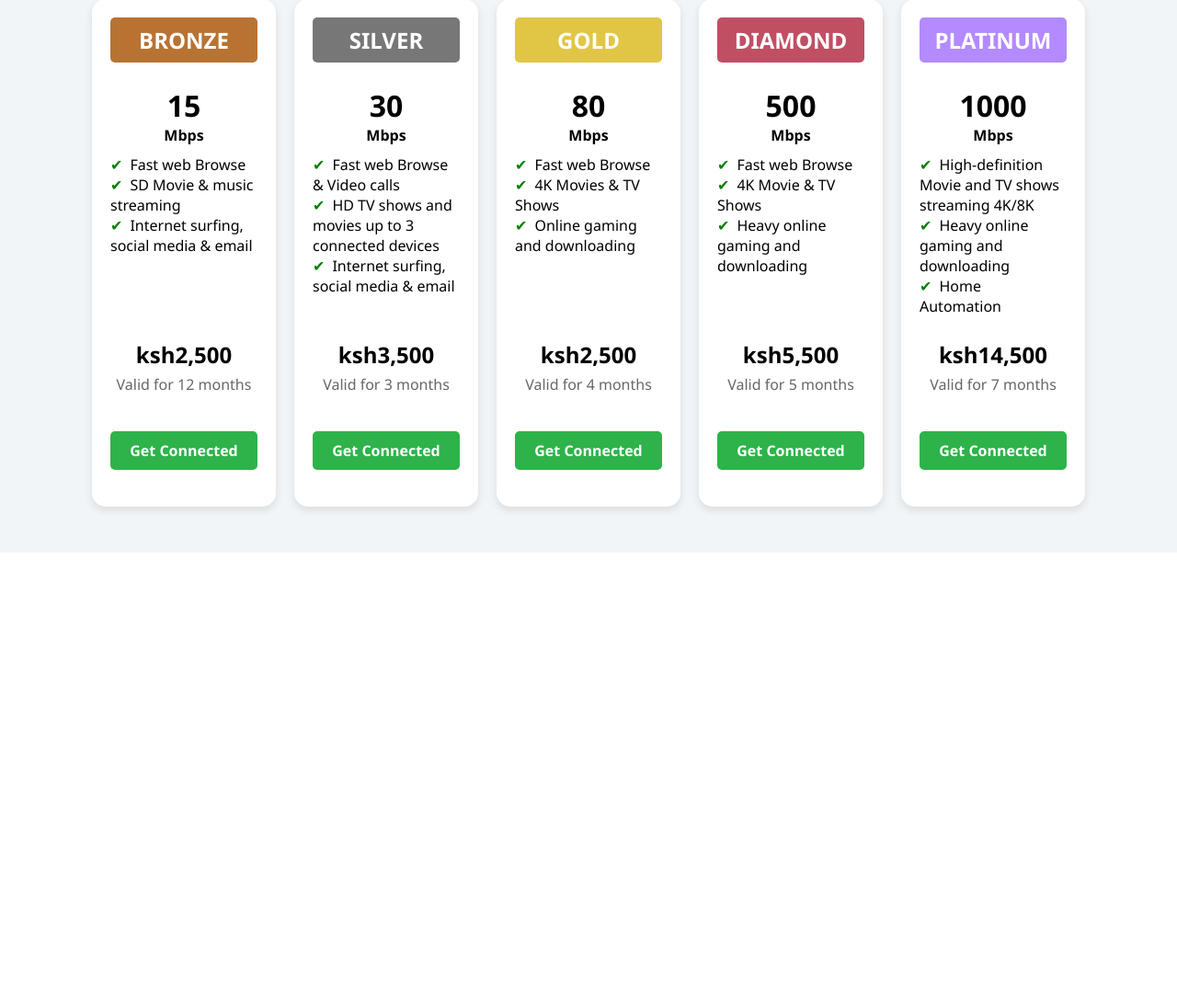
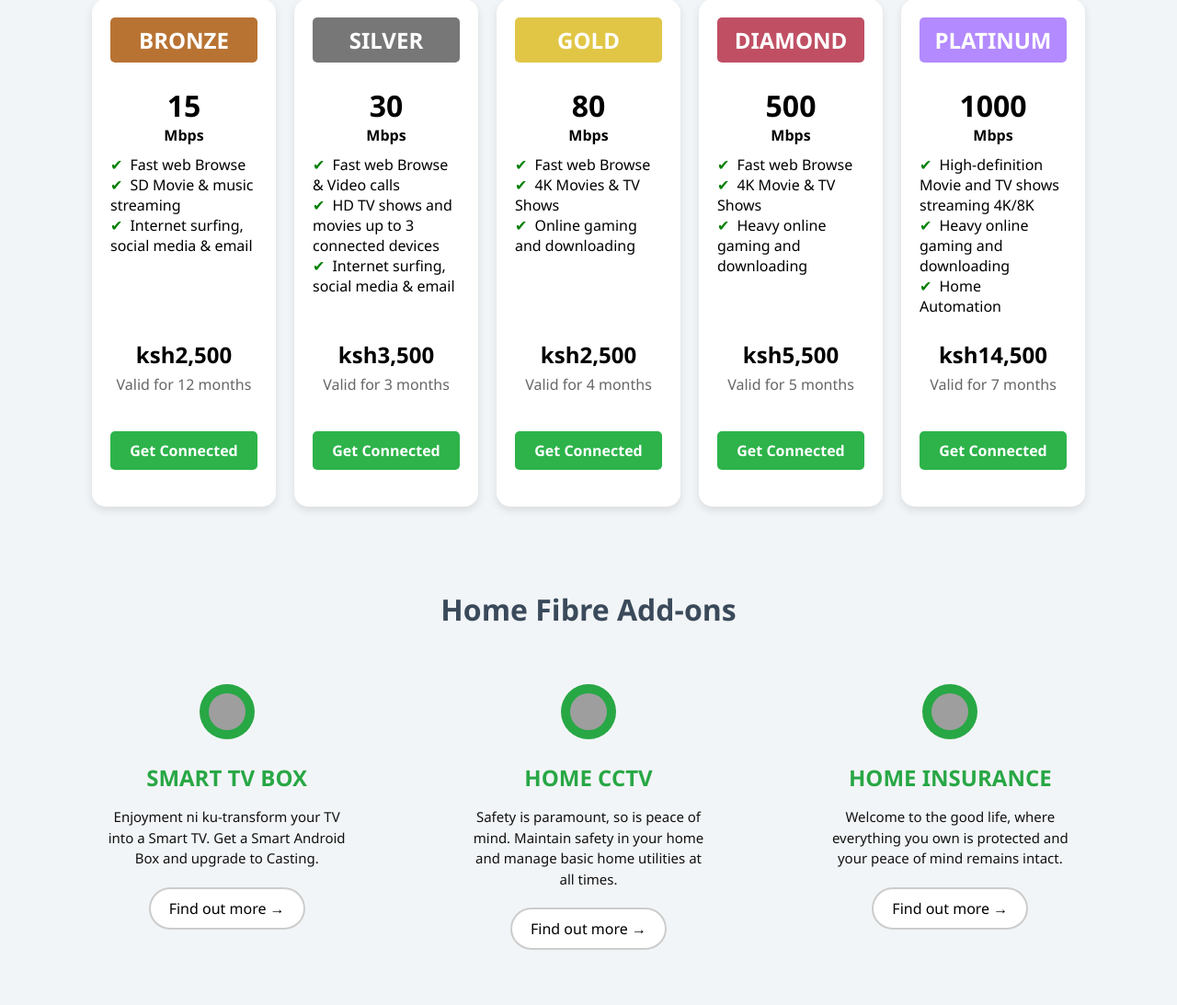
Before and after one commit to ezzydoveyrn/zionNetworksLTD, a PHP site: page / in a window 1280 px wide. Shown: the part 1627-2720 px from the top of the page at 92% size. Before the commit the page ends 2228 px from the top, so only its background shows below. Run offline with PHP 8.4, Linux system fonts and the light colour scheme; grey boxes are pictures that could not be loaded.

Commit message:
add adons

```diff
--- a/index.html
+++ b/index.html
@@ -23,6 +23,7 @@
   <link rel="manifest" href="/manifest.json">
   <link rel="stylesheet" href="stylesheet/areacheck.form.css">
   <link rel="stylesheet" href="stylesheet/packagesection.main.css">
+  <link rel="stylesheet" href="stylesheet/adons.main.css">
 
 </head>
 <body>
@@ -207,6 +208,43 @@
       <!-- JS will inject cards here -->
     </div>
   </section>
+  <div class="addOn-container">
+    <div class="container" id="addOns" data-aos="fade-up" data-aos-delay="50" data-aos-offset="200">
+      <h1>Home Fibre Add-ons</h1>
+      <div class="addons">
+        <!-- Smart TV Box -->
+        <div class="addon-card">
+          <div class="icon">
+            <img src="https://img.icons8.com/ios-filled/100/000000/cast.png" alt="Smart TV Box" />
+          </div>
+          <h2>SMART TV BOX</h2>
+          <p>Enjoyment ni ku-transform your TV into a Smart TV. Get a Smart Android Box and upgrade to Casting.</p>
+          <button onclick="showInfo('Smart TV Box')">Find out more →</button>
+        </div>
+
+        <!-- Home CCTV -->
+        <div class="addon-card">
+          <div class="icon">
+            <img src="https://img.icons8.com/ios-filled/100/000000/security-camera.png" alt="Home CCTV" />
+          </div>
+          <h2>HOME CCTV</h2>
+          <p>Safety is paramount, so is peace of mind. Maintain safety in your home and manage basic home utilities at all times.</p>
+          <button onclick="showInfo('Home CCTV')">Find out more →</button>
+        </div>
+
+        <!-- Home Insurance -->
+        <div class="addon-card">
+          <div class="icon">
+            <img src="https://img.icons8.com/ios-filled/100/000000/shield.png" alt="Home Insurance" />
+          </div>
+          <h2>HOME INSURANCE</h2>
+          <p>Welcome to the good life, where everything you own is protected and your peace of mind remains intact.</p>
+          <button onclick="showInfo('Home Insurance')">Find out more →</button>
+        </div>
+      </div>
+    </div>
+  </div>
+
   </main>
   <button id="scrollToTopBtn" class="scroll-to-top">↑</button>
   <script>
--- a/script.js
+++ b/script.js
@@ -137,3 +137,8 @@ function renderPackages(category) {
     container.appendChild(card);
   });
 }
+
+
+function showInfo(addonName) {
+  alert(`More information about: ${addonName}`);
+}
--- /dev/null
+++ b/stylesheet/adons.main.css
@@ -0,0 +1,77 @@
+.addOn-container{
+  background: #f2f5f7;
+}
+
+.addOn-container .container {
+  width: 100%;
+  max-width: 1200px;
+  margin: auto;
+  padding: 40px 20px;
+  text-align: center;
+  color: #111;
+}
+
+.addOn-container .container h1 {
+  color: #3a4a5b;
+  margin-bottom: 40px;
+}
+
+.addOn-container .container .addons {
+  display: flex;
+  justify-content: space-around;
+  gap: 20px;
+  flex-wrap: wrap;
+}
+
+.addOn-container .container .addons .addon-card {
+  border-radius: 12px;
+  padding: 20px;
+  max-width: 300px;
+  flex: 1;
+  min-width: 250px;
+}
+
+.addOn-container .container .addons .addon-card .icon img {
+  width: 60px;
+  height: 60px;
+  background-color: #28a745;
+  padding: 10px;
+  border-radius: 50%;
+  margin-bottom: 20px;
+}
+
+.addOn-container .container .addons .addon-card h2 {
+  color: #28a745;
+  margin-bottom: 15px;
+}
+
+.addOn-container .container .addons .addon-card p {
+  font-size: 15px;
+  line-height: 1.5;
+  margin-bottom: 20px;
+}
+
+.addOn-container .container .addons .addon-card button {
+  padding: 10px 20px;
+  background-color: white;
+  border: 2px solid #ccc;
+  border-radius: 30px;
+  cursor: pointer;
+  font-size: 16px;
+  transition: 0.3s;
+}
+
+.addOn-container .container .addons .addon-card button:hover {
+  background-color: #eee;
+}
+
+@media (max-width: 500px) {
+  .addOn-container .container .addons {
+    flex-direction: column;
+    align-items: center;
+  }
+  .addOn-container .container h1 {
+    color: #3a4a5b;
+    margin-bottom: 25px;
+  }
+}
--- a/stylesheet/general.style.css
+++ b/stylesheet/general.style.css
@@ -23,6 +23,7 @@ html {
   color: white;
   border: none;
   border-radius: 50%;
+  padding: 10px;
   font-size: 20px;
   cursor: pointer;
   display: none;
```
